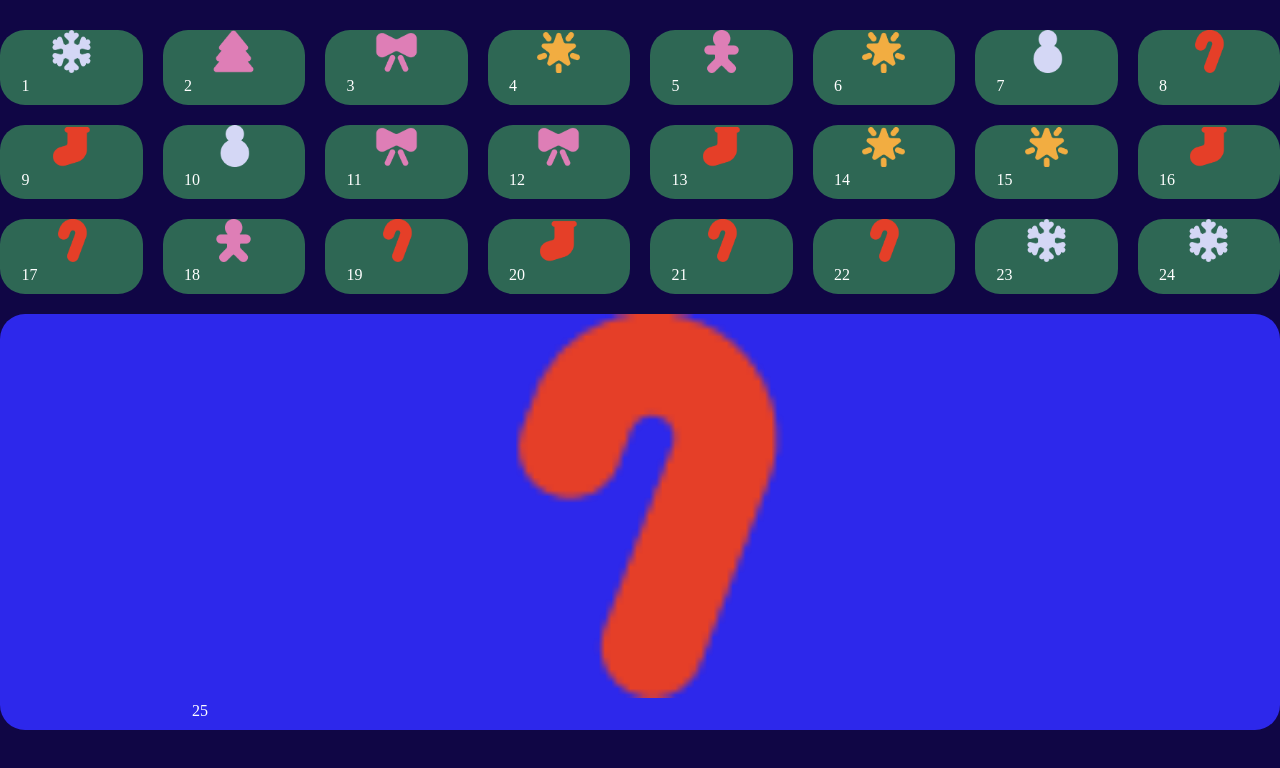
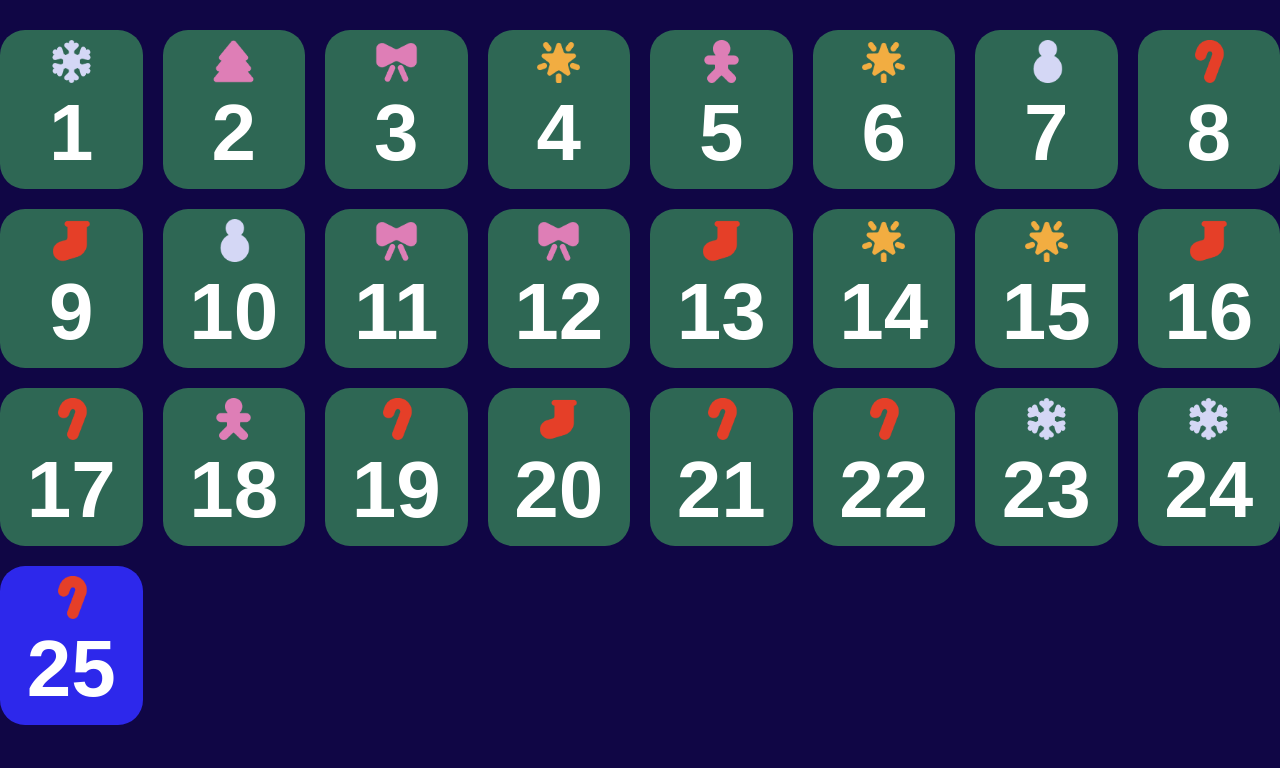
Before and after one commit to JoseManuel-Feliz/advent-calendar, a plain HTML site: page index.html in a window 1280 px wide. Drawn offline with Linux system fonts and the light colour scheme.

Commit message:
feat: add livvic font family, font weighta and font size to calendar boxes

```diff
--- a/css/style.css
+++ b/css/style.css
@@ -2,6 +2,8 @@
 body {
     background-color: var(--primary);
     color: #ffffff;
+    font-family: 'Livvic', sans-serif;
+    font-weight: 600;
     box-sizing: border-box;
     margin: 0;
     padding: 0;
@@ -41,6 +43,7 @@ div[data-box=calendar-day] {
     display: flex;
     flex-direction: column;
     align-items: center;
+    padding: 10px 0;
 }
 
 div[data-ico-box=box-ico] {
@@ -48,6 +51,8 @@ div[data-ico-box=box-ico] {
 }
 
 div[data-day=num] {
+    text-align: center;
+    font-size: 5rem;
     width: 70%;
 }
 
@@ -64,11 +69,10 @@ img[data-icon=icon] {
     display: flex;
     flex-wrap: wrap;
     gap: 20px;
-    min-height: 700px;
 }
 
 #calendar div[data-box=calendar-day]:last-child {
-    /* flex: 0 1 calc(100% / 8 - 140px / 8); */
+    flex: 0 1 calc(100% / 8 - 140px / 8);
     background-color: #2D28EB;
 }
 
```
